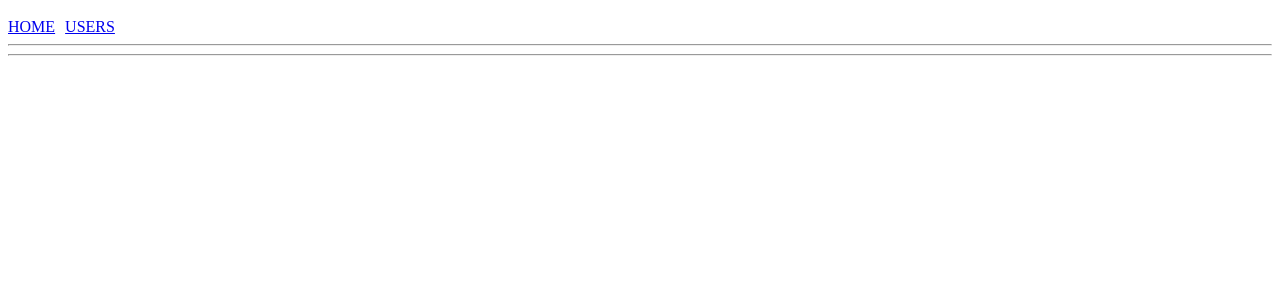
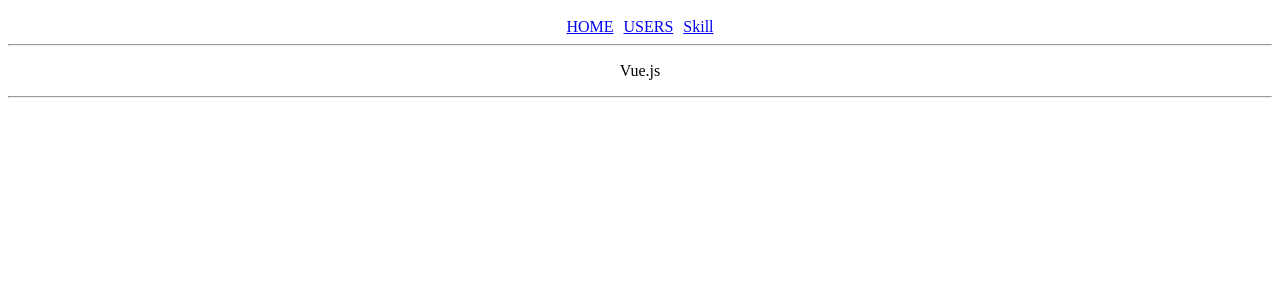
Before and after one commit to yoooshiii/vueRouter-practice, a Vue app: page /skill in a window 1280 px wide. Shown: the top 300 px of the page. Built offline with nearby package versions, Linux system fonts and the light colour scheme.

Commit message:
lesson review

```diff
--- a/src/App.vue
+++ b/src/App.vue
@@ -1,8 +1,9 @@
 <template>
-  <div>
+  <div class="container">
     <nav style="width=700px; margin= auto; padding-top:10px;">
       <router-link to="/" class="link" active-class="link-active" exact >HOME</router-link>
       <router-link :to="{name:'user-id-profile',params:{id:1}}" class="link" active-class="link-active" exact >USERS</router-link>
+      <router-link to="/skill">Skill</router-link>
     </nav>
     <hr>
     <transition name='fade' mode= 'out-in'>
@@ -14,6 +15,9 @@
 </template>
 
 <style scoped>
+.container{
+  text-align:center;
+}
 .link{
   padding-right: 10px;
 }
--- a/src/router.js
+++ b/src/router.js
@@ -12,6 +12,7 @@ const Users = ()=> import(/*webpackChunkName:"users"*/ "./views/Users.vue");
 const UsersPosts = ()=> import(/*webpackChunkName:"usersposts"*/ "./views/UsersPosts.vue");
 const UsersProfile = ()=> import(/*webpackChunkName:"usersprofile"*/ "./views/UsersProfile.vue");
 const HeadNamedview = ()=> import(/*webpackChunkName:"named"*/ "./views/HeadNamedview.vue");
+const Skill = ()=> import(/*webpackChunkName:"skill1"*/"./views/Skill.vue");
 
 Vue.use(Router);
 
@@ -29,6 +30,12 @@ export default new Router({
       }
     },
     {
+      path:'/skill',
+      components:{
+        default:Skill,
+      }
+    },
+    {
       path:'/users/:id',
       components:{
         default:Users,
--- /dev/null
+++ b/src/views/Skill.vue
@@ -0,0 +1,15 @@
+<template>
+  <div>
+    <p>{{skills}}</p>
+  </div>
+</template>
+
+<script>
+export default{
+  data(){
+    return{
+        skills:'Vue.js'
+    };
+  }
+}
+</script>
```
